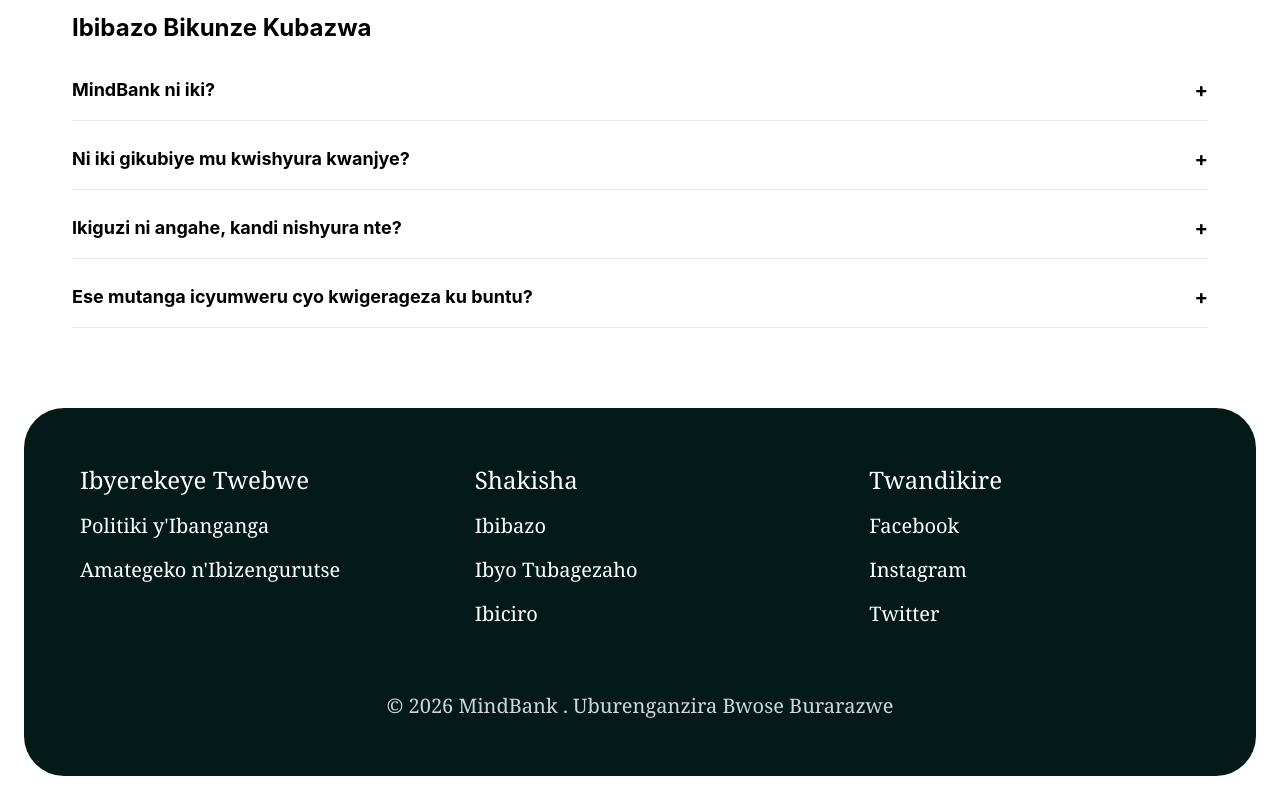
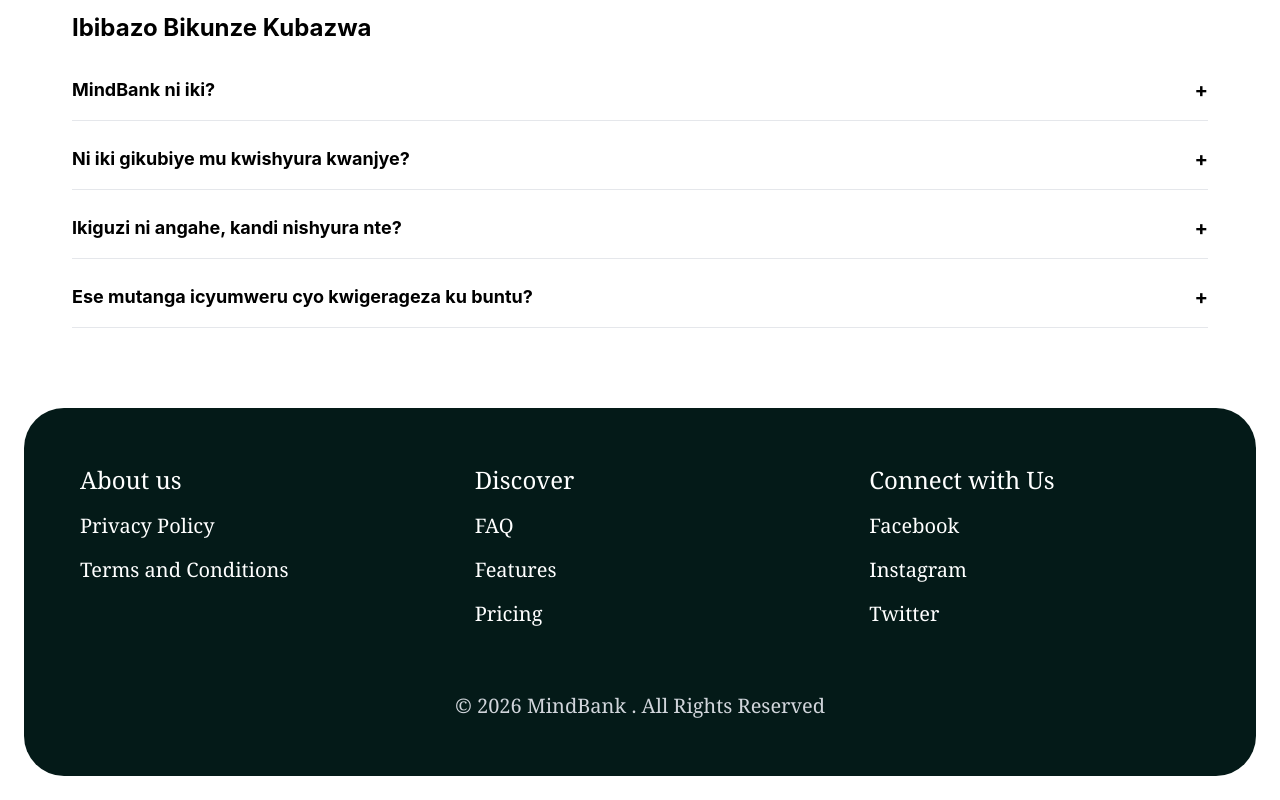
Before and after one commit to brightmucyo12/mindbank-rwanda, a website: page index-kin.html in a window 1280 px wide. Shown: the part 1700-2500 px from the top of the page. Drawn offline with nearby package versions, Linux system fonts and the light colour scheme.

```diff
--- a/index-kin.html
+++ b/index-kin.html
@@ -276,36 +276,42 @@
 
     <!-- ================= 5. FOOTER SECTION ================= -->
     <footer class="w-full bg-[#041a18] text-white p-6 sm:p-10 md:p-14 flex flex-col items-center rounded-[1.25rem] sm:rounded-[2rem] md:rounded-[2.5rem]">
+
         <div class="max-w-7xl w-full flex flex-col items-center">
             <div class="w-full md:grid md:grid-cols-3 gap-8 md:gap-16 mb-12 sm:mb-16">
+
                 <div class="flex flex-row justify-between items-start w-full md:contents mb-8 md:mb-0">
+
                     <div class="flex flex-col gap-3 sm:gap-4 text-left">
-                        <h3 class="text-lg sm:text-xl md:text-2xl font-serif">Ibyerekeye Twebwe</h3>
-                        <a href="#privacy" class="text-base sm:text-lg md:text-xl font-serif hover:text-gray-300 transition">Politiki y'Ibanganga</a>
-                        <a href="#terms" class="text-base sm:text-lg md:text-xl font-serif hover:text-gray-300 transition">Amategeko n'Ibizengurutse</a>
+                        <h3 class="text-lg sm:text-xl md:text-2xl font-serif">About us</h3>
+                        <a href="#privacy" class="text-base sm:text-lg md:text-xl font-serif hover:text-gray-300 transition">Privacy Policy</a>
+                        <a href="#terms" class="text-base sm:text-lg md:text-xl font-serif hover:text-gray-300 transition">Terms and Conditions</a>
                     </div>
 
                     <div class="flex flex-col gap-3 sm:gap-4 text-right md:text-left">
-                        <h3 class="text-lg sm:text-xl md:text-2xl font-serif">Shakisha</h3>
-                        <a href="#questions" class="text-base sm:text-lg md:text-xl font-serif hover:text-gray-300 transition">Ibibazo</a>
-                        <a href="#features" class="text-base sm:text-lg md:text-xl font-serif hover:text-gray-300 transition">Ibyo Tubagezaho</a>
-                        <a href="#pricing" class="text-base sm:text-lg md:text-xl font-serif hover:text-gray-300 transition">Ibiciro</a>
+                        <h3 class="text-lg sm:text-xl md:text-2xl font-serif">Discover</h3>
+                        <a href="#faq" class="text-base sm:text-lg md:text-xl font-serif hover:text-gray-300 transition">FAQ</a>
+                        <a href="#features" class="text-base sm:text-lg md:text-xl font-serif hover:text-gray-300 transition">Features</a>
+                        <a href="#pricing" class="text-base sm:text-lg md:text-xl font-serif hover:text-gray-300 transition">Pricing</a>
                     </div>
+
                 </div>
 
                 <div class="flex flex-col gap-3 sm:gap-4 text-center md:text-left items-center md:items-start">
-                    <h3 class="text-lg sm:text-xl md:text-2xl font-serif">Twandikire</h3>
+                    <h3 class="text-lg sm:text-xl md:text-2xl font-serif">Connect with Us</h3>
                     <a href="#facebook" class="text-base sm:text-lg md:text-xl font-serif hover:text-gray-300 transition">Facebook</a>
                     <a href="#instagram" class="text-base sm:text-lg md:text-xl font-serif hover:text-gray-300 transition">Instagram</a>
                     <a href="#twitter" class="text-base sm:text-lg md:text-xl font-serif hover:text-gray-300 transition">Twitter</a>
                 </div>
+
             </div>
 
             <div class="text-gray-300 font-serif text-sm sm:text-base md:text-xl text-center">
-                © 2026 MindBank . Uburenganzira Bwose Burarazwe
+                © 2026 MindBank . All Rights Reserved
             </div>
         </div>
     </footer>
+
 
     <!-- Interactive Scripts -->
     <script>
```
